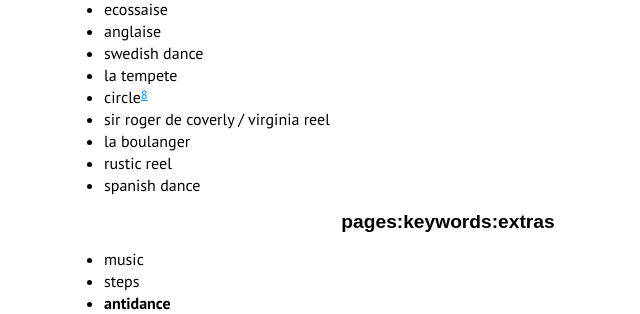
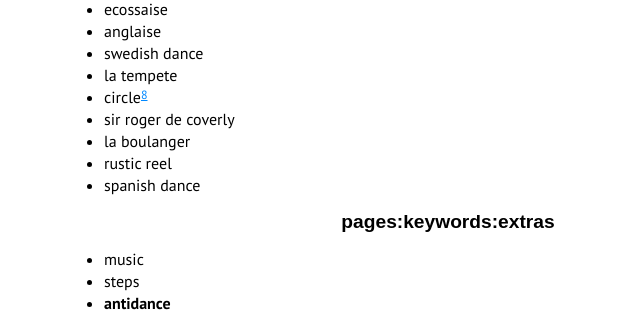
Before and after one commit to hda-technical/dancebooks, a Python web app: template www/templates/static/keywords.html in a window 1280 px wide. Shown: the part 1023-1337 px from the top of the page, without its empty margins (192-832 px from the left). Run offline with Jinja, Linux system fonts and the light colour scheme; the template is opened without the code that fills it, so the values that code supplies are empty; some libraries are stand-ins or nearby versions; some web fonts are replaced.

Commit message:
Made keywords shorter

```diff
--- a/www/_validate.py
+++ b/www/_validate.py
@@ -106,7 +106,7 @@ def main(
 		"swedish dance",
 		"la tempete",
 		"circle",
-		"sir roger de coverly / virginia reel",
+		"sir roger de coverly",
 		"la boulanger",
 		"rustic reel",
 		"spanish dance",
--- a/www/static/css/style.css
+++ b/www/static/css/style.css
@@ -164,11 +164,14 @@ table tr td {
 input[type="text"],
 input[type="email"],
 select,
-textarea,
-#keywordsChooser {
+textarea {
 	width: 400px;
 	font-size: 100%;
     font-family: "PT Sans", sans-serif;
+}
+
+#keywordsChooser {
+	width: 600px;
 }
 
 input[type="number"],
--- a/www/templates/static/keywords.html
+++ b/www/templates/static/keywords.html
@@ -54,7 +54,7 @@
 				<li>swedish dance</li>
 				<li>la tempete</li>
 				<li>circle<a href="#keyword{{ "%03d" % ref.current }}" class="sup">{{ ref.__next__() }}</a></li>
-				<li>sir roger de coverly / virginia reel</li>
+				<li>sir roger de coverly</li>
 				<li>la boulanger</li>
 				<li>rustic reel</li>
 				<li>spanish dance</li>
```
Also changed, not shown: 1 other file.
